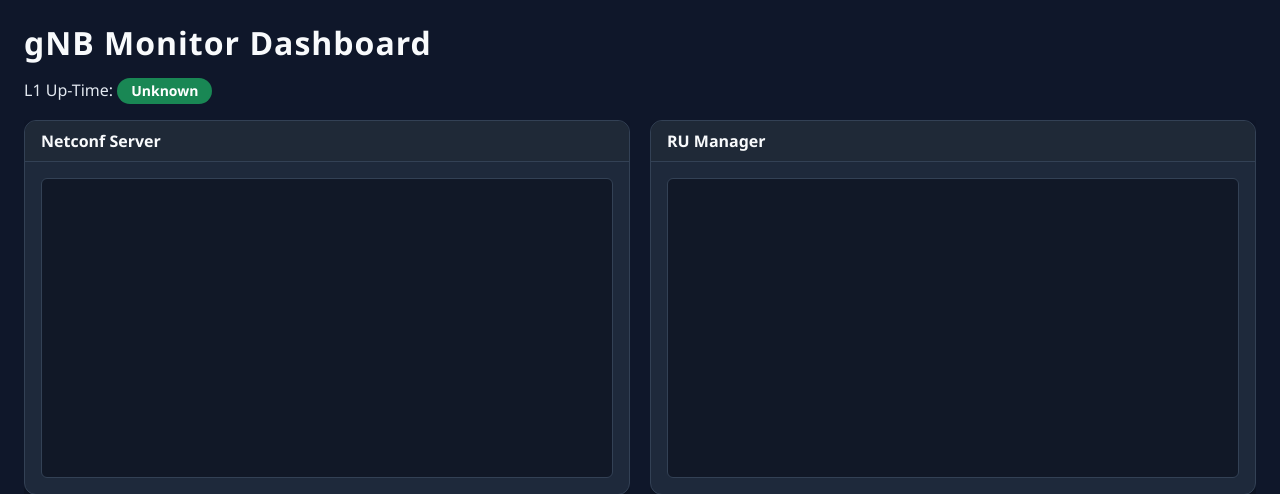
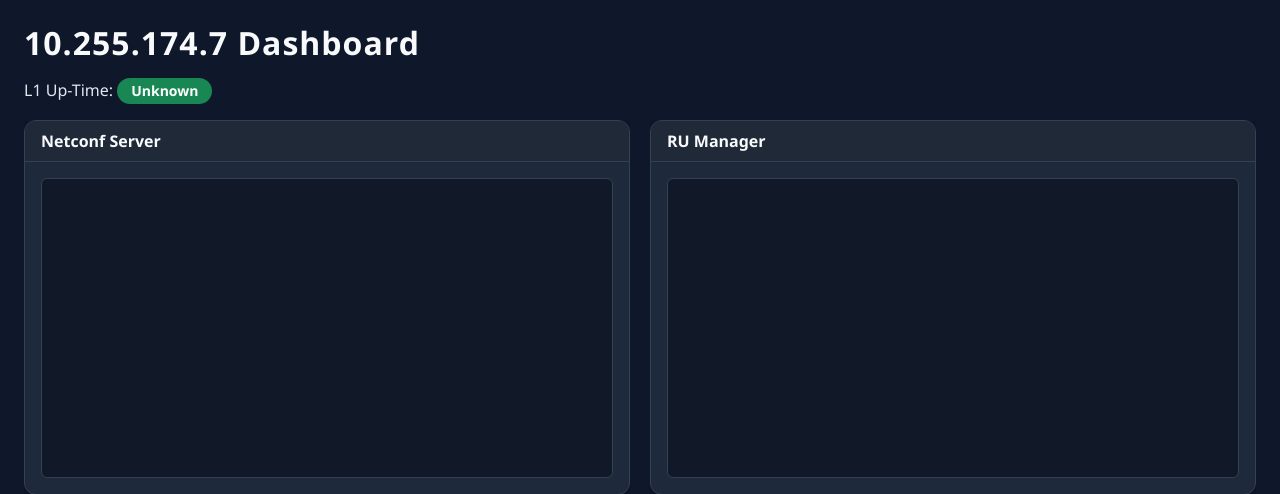
Before and after one commit to jack4041313/FRU, a Flask app: page / in a window 1280 px wide. Shown: the top 494 px of the page. Run offline with Flask 3, Linux system fonts and the light colour scheme; data that the repository does not hold is empty.

Commit message:
version_1.0

```diff
--- a/templates/dashboard.html
+++ b/templates/dashboard.html
@@ -12,7 +12,7 @@
     >
 
     <title>
-        gNB Monitor Dashboard
+        ognb Monitor Dashboard
     </title>
 
 
@@ -48,7 +48,7 @@
          ===================================== -->
 
     <h2 class="mb-3">
-        gNB Monitor Dashboard
+        10.255.174.7 Dashboard
     </h2>
 
 
```
